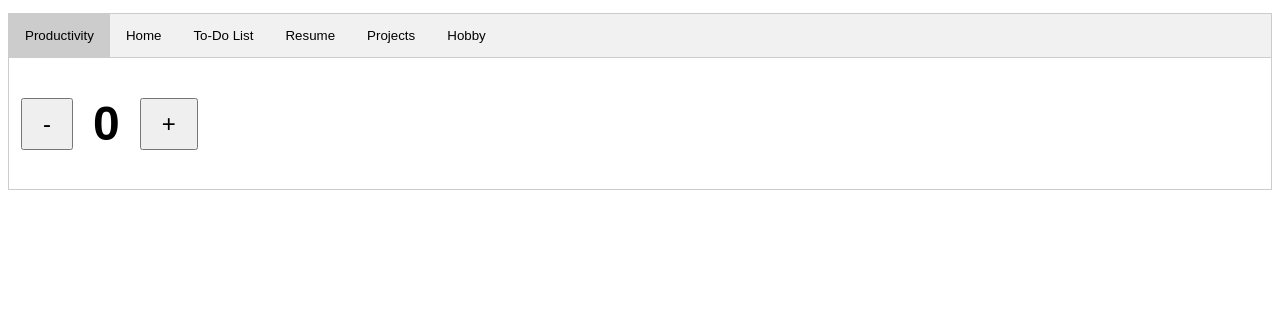
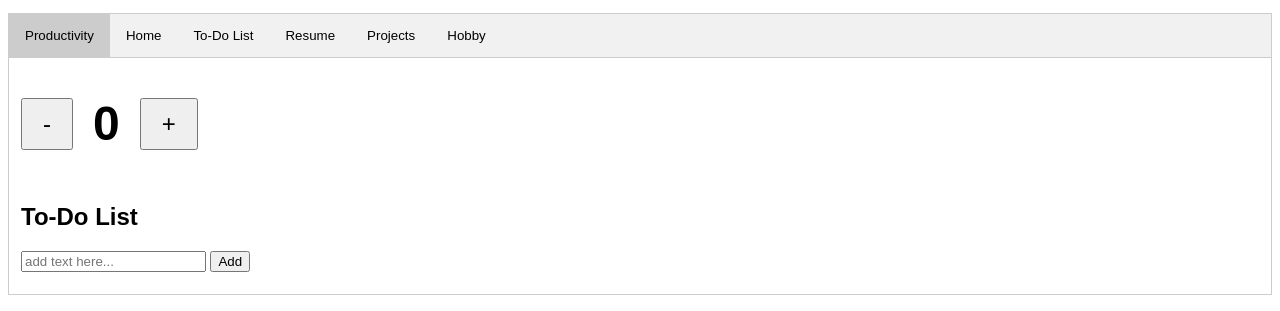
Before and after one commit to bryce-torres/bryce-torres, a plain HTML site: page index.html in a window 1280 px wide. Both pictures are taken after a click on the button "Productivity". Shown: the part 101-412 px from the top of the page. Drawn offline with Linux system fonts and the light colour scheme.

Commit message:
added another to-do list in productivity

```diff
--- a/index.html
+++ b/index.html
@@ -31,6 +31,13 @@
         <button id="decreaseBtn">-</button>
         <h1 id="countDisplay">0</h1>
         <button id="increaseBtn">+</button>
+  </div>
+  <div class = "todo-app">
+  <h2>To-Do List</h2>
+  <input type = "text" id = "input-box" placeholder = "add text here...">
+  <button onclick = "addTask()">Add</button>
+  <ul id = "list-container">
+  </ul>
   </div>
 </div>
 <div id="Home" class="tabcontent">
```
